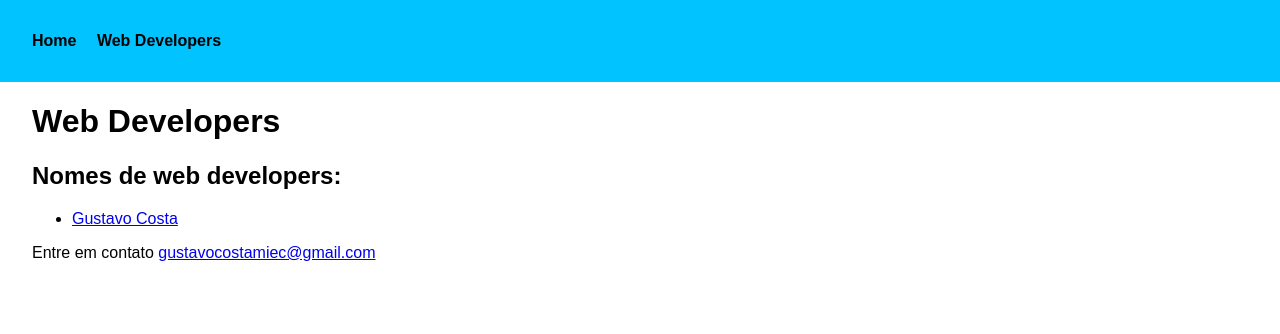
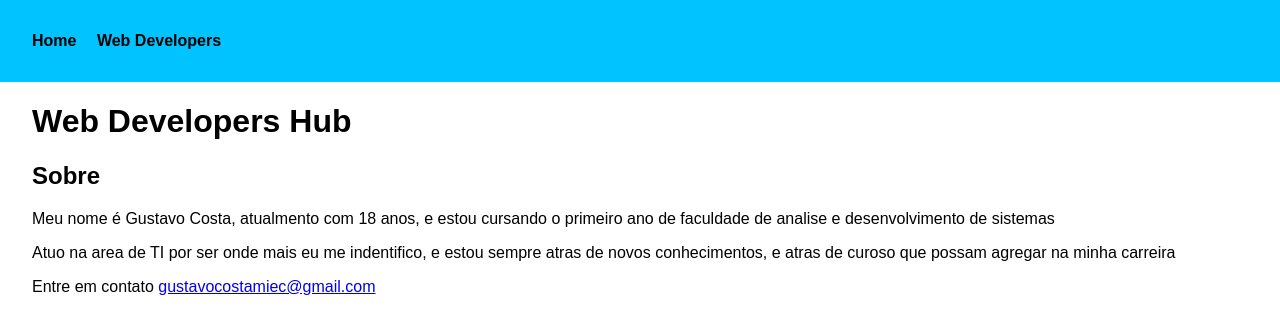
Before and after one commit to GustavoMiec/Chekpoint, a plain HTML site: page index.html in a window 1280 px wide. Drawn offline with Linux system fonts and the light colour scheme; files that its build step writes are made by us from their sources.

Commit message:
Update index.html

```diff
--- a/index.html
+++ b/index.html
@@ -5,29 +5,29 @@
     <meta http-equiv="X-UA-Compatible" content="IE=edge">
     <meta name="viewport" content="width=device-width, initial-scale=1.0">
     <title>Web Developers Hub</title>
-    <link rel="stylesheet" href="../css/style.css">
+    <link rel="stylesheet" href="css/style.css">
 </head>
 <body>
     <nav class="menu">
         <ul>
             <li>
-                <a href="../index.html">Home</a>
+                <a href="index.html">Home</a>
             </li>
             <li>
-                <a href="index.html">Web Developers</a>
+                <a href="webdevelopers/index.html">Web Developers</a>
             </li>
         </ul>
     </nav>
     <header>
-        <h1>Web Developers</h1>
+        <h1>Web Developers Hub</h1>
     </header>
     <section>
-        <h2>Nomes de web developers:</h2>
-        <ul>
-            <li>
-                <a href="Gustavo.html">Gustavo Costa</a>
-            </li>
-        </ul>
+        <h2>Sobre</h2>
+        <p>
+            Meu nome é Gustavo Costa, atualmento com 18 anos, e estou cursando o primeiro ano de faculdade de analise e desenvolvimento de sistemas
+        <p>
+           Atuo na area de TI por ser onde mais eu me indentifico, e estou sempre atras de novos conhecimentos, e atras de curoso que possam agregar na minha carreira
+        </p>
     </section>
     <footer>
         <p>
```
